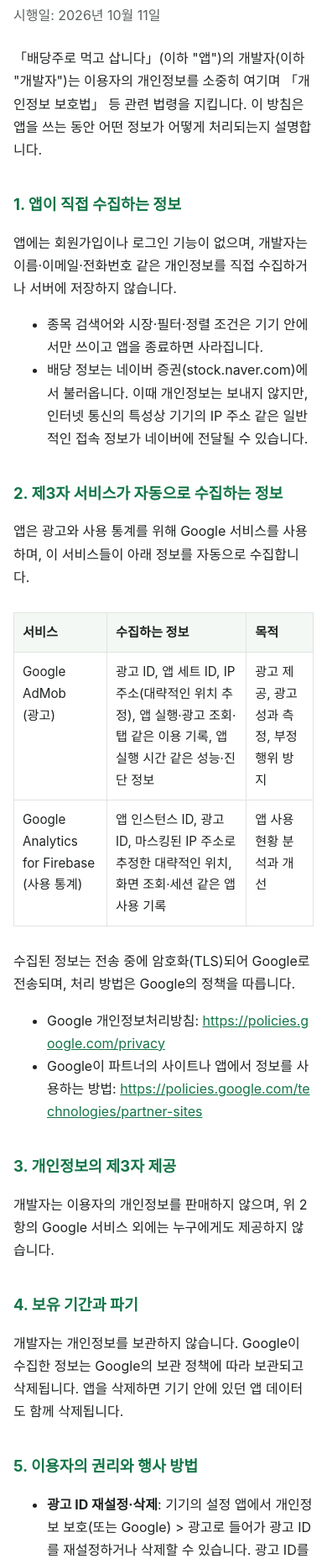
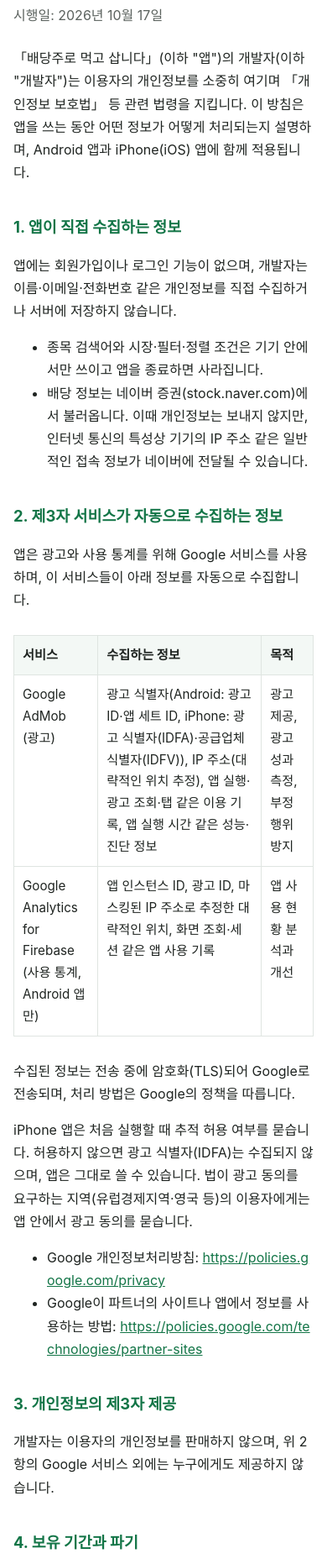
Before and after one commit to jkinfam/dividend-privacy, a plain HTML site: page index.html in a window 390 px wide. Shown: the part 104-1966 px from the top of the page at 84% size. Drawn offline with Linux system fonts and the light colour scheme.

Commit message:
개인정보처리방침: iPhone(iOS) 앱 내용 추가 (시행일 2026-10-17)

```diff
--- a/index.html
+++ b/index.html
@@ -27,10 +27,10 @@
 <body>
 <main>
   <h1>「배당주로 먹고 삽니다」 개인정보처리방침</h1>
-  <p class="meta">시행일: 2026년 10월 11일</p>
+  <p class="meta">시행일: 2026년 10월 17일</p>
 
   <p>「배당주로 먹고 삽니다」(이하 "앱")의 개발자(이하 "개발자")는 이용자의 개인정보를 소중히 여기며 「개인정보 보호법」 등 관련 법령을 지킵니다.
-  이 방침은 앱을 쓰는 동안 어떤 정보가 어떻게 처리되는지 설명합니다.</p>
+  이 방침은 앱을 쓰는 동안 어떤 정보가 어떻게 처리되는지 설명하며, Android 앱과 iPhone(iOS) 앱에 함께 적용됩니다.</p>
 
   <h2>1. 앱이 직접 수집하는 정보</h2>
   <p>앱에는 회원가입이나 로그인 기능이 없으며, 개발자는 이름·이메일·전화번호 같은 개인정보를 직접 수집하거나 서버에 저장하지 않습니다.</p>
@@ -47,11 +47,11 @@
     <tbody>
       <tr>
         <td>Google AdMob<br>(광고)</td>
-        <td>광고 ID, 앱 세트 ID, IP 주소(대략적인 위치 추정), 앱 실행·광고 조회·탭 같은 이용 기록, 앱 실행 시간 같은 성능·진단 정보</td>
+        <td>광고 식별자(Android: 광고 ID·앱 세트 ID, iPhone: 광고 식별자(IDFA)·공급업체 식별자(IDFV)), IP 주소(대략적인 위치 추정), 앱 실행·광고 조회·탭 같은 이용 기록, 앱 실행 시간 같은 성능·진단 정보</td>
         <td>광고 제공, 광고 성과 측정, 부정 행위 방지</td>
       </tr>
       <tr>
-        <td>Google Analytics for Firebase<br>(사용 통계)</td>
+        <td>Google Analytics for Firebase<br>(사용 통계, Android 앱만)</td>
         <td>앱 인스턴스 ID, 광고 ID, 마스킹된 IP 주소로 추정한 대략적인 위치, 화면 조회·세션 같은 앱 사용 기록</td>
         <td>앱 사용 현황 분석과 개선</td>
       </tr>
@@ -59,6 +59,8 @@
   </table>
   </div>
   <p>수집된 정보는 전송 중에 암호화(TLS)되어 Google로 전송되며, 처리 방법은 Google의 정책을 따릅니다.</p>
+  <p>iPhone 앱은 처음 실행할 때 추적 허용 여부를 묻습니다. 허용하지 않으면 광고 식별자(IDFA)는 수집되지 않으며, 앱은 그대로 쓸 수 있습니다.
+  법이 광고 동의를 요구하는 지역(유럽경제지역·영국 등)의 이용자에게는 앱 안에서 광고 동의를 묻습니다.</p>
   <ul>
     <li>Google 개인정보처리방침: <a href="https://policies.google.com/privacy?hl=ko">https://policies.google.com/privacy</a></li>
     <li>Google이 파트너의 사이트나 앱에서 정보를 사용하는 방법: <a href="https://policies.google.com/technologies/partner-sites?hl=ko">https://policies.google.com/technologies/partner-sites</a></li>
@@ -72,7 +74,9 @@
 
   <h2>5. 이용자의 권리와 행사 방법</h2>
   <ul>
-    <li><strong>광고 ID 재설정·삭제</strong>: 기기의 설정 앱에서 개인정보 보호(또는 Google) &gt; 광고로 들어가 광고 ID를 재설정하거나 삭제할 수 있습니다. 광고 ID를 삭제하면 맞춤 광고가 제공되지 않습니다.</li>
+    <li><strong>광고 ID 재설정·삭제(Android)</strong>: 기기의 설정 앱에서 개인정보 보호(또는 Google) &gt; 광고로 들어가 광고 ID를 재설정하거나 삭제할 수 있습니다. 광고 ID를 삭제하면 맞춤 광고가 제공되지 않습니다.</li>
+    <li><strong>추적 허용 끄기(iPhone)</strong>: 설정 앱 &gt; 개인정보 보호 및 보안 &gt; 추적에서 이 앱의 추적 허용을 끌 수 있습니다.</li>
+    <li><strong>광고 동의 변경</strong>: 광고 동의를 묻는 지역에서는 iPhone 앱의 더 보기(…) &gt; 개인정보 옵션에서 언제든 바꿀 수 있습니다.</li>
     <li><strong>수집 중단</strong>: 앱을 삭제하면 이후의 정보 수집이 멈춥니다.</li>
     <li><strong>열람·정정·삭제 요청</strong>: 아래 연락처로 문의해 주세요. 개발자가 따로 보관하는 개인정보는 없으며, Google이 처리하는 정보는 Google에 직접 요청할 수도 있습니다.</li>
   </ul>
@@ -91,6 +95,10 @@
 
   <h2>9. 방침의 변경</h2>
   <p>이 방침이 바뀌면 이 페이지에 게시하고 시행일을 함께 고쳐 적습니다.</p>
+  <ul>
+    <li>2026년 10월 11일: 처음 시행</li>
+    <li>2026년 10월 17일: iPhone(iOS) 앱의 광고 식별자, 추적 허용, 광고 동의 내용 추가</li>
+  </ul>
 </main>
 </body>
 </html>
```
